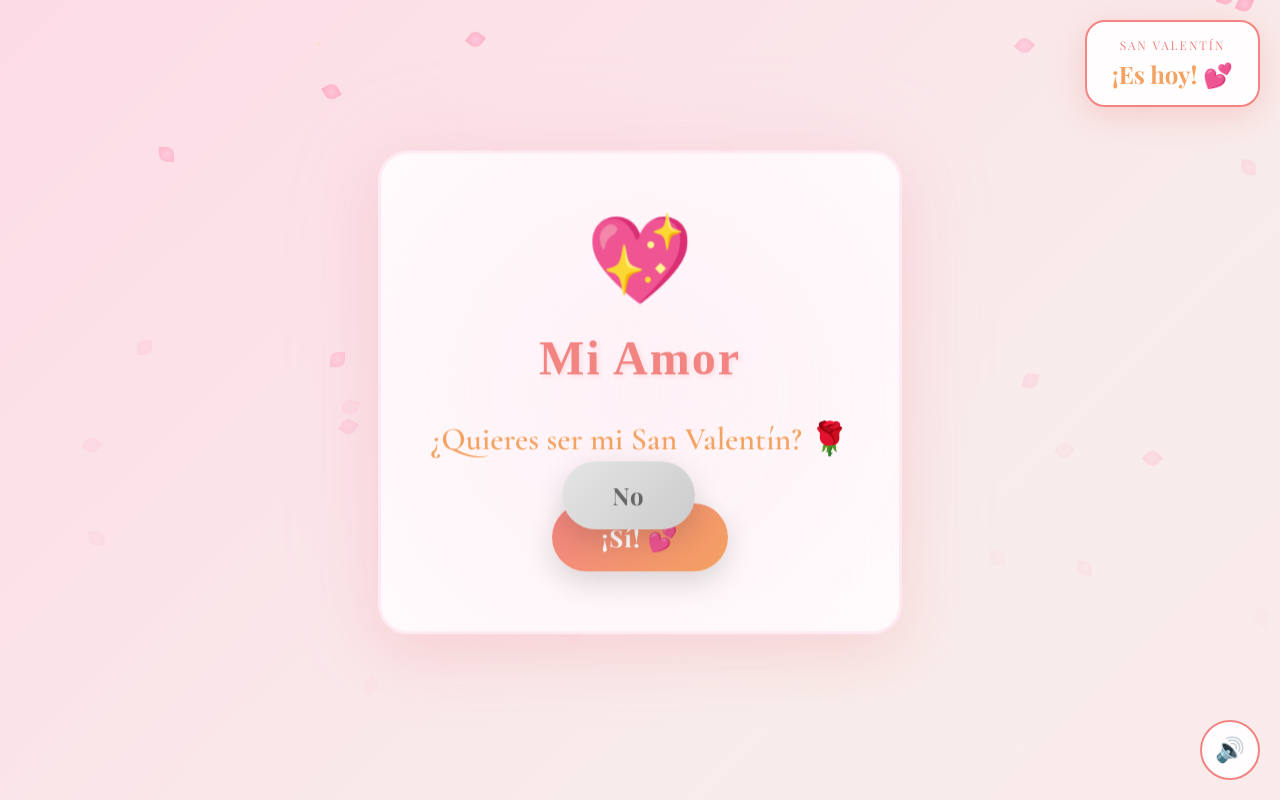
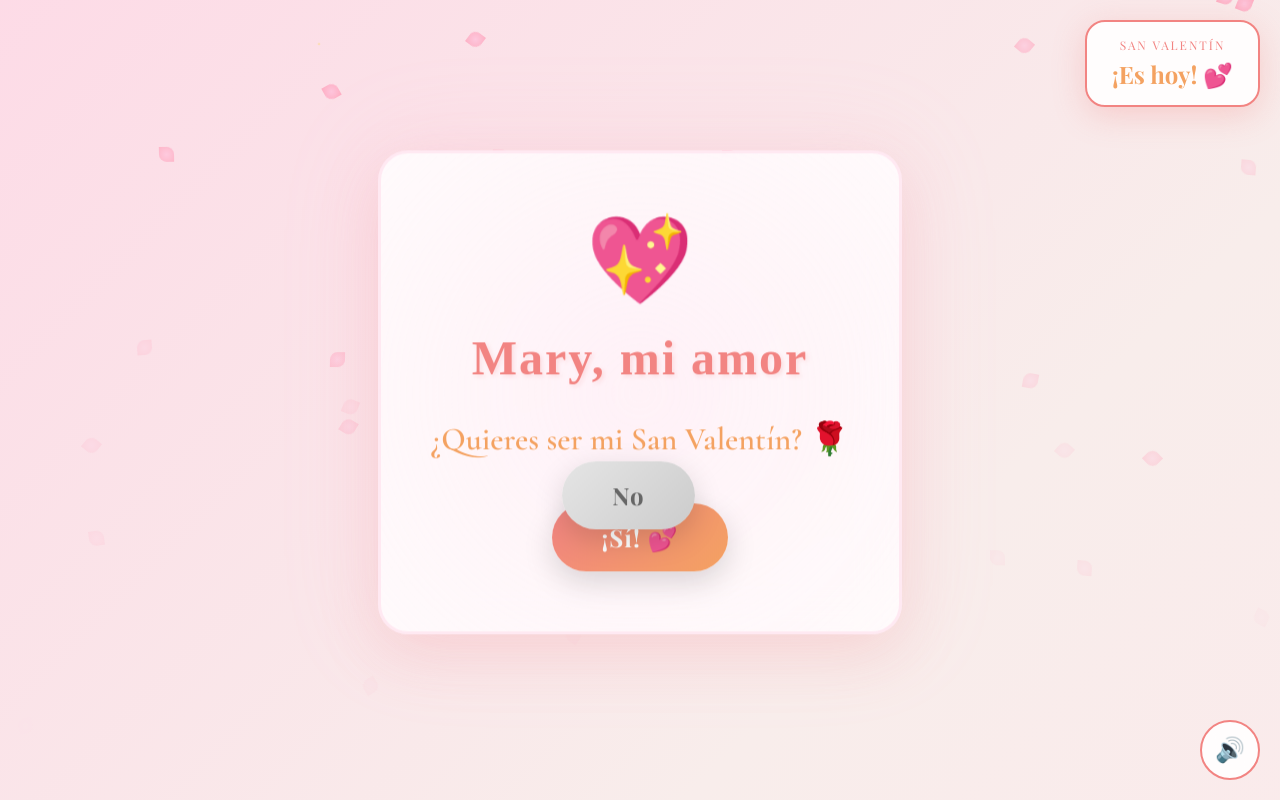
Before and after one commit to iamshack/valentine-site, a plain HTML site: page index.html in a window 1280 px wide. Drawn offline with nearby package versions, Linux system fonts and the light colour scheme; a web font is replaced by a local one.

Commit message:
Update index.html

```diff
--- a/index.html
+++ b/index.html
@@ -466,7 +466,7 @@
             <div class="card-content">
                 <div class="initial-content" id="initialContent">
                     <div class="heart-decoration">💖</div>
-                    <h1>Mi Amor</h1>
+                    <h1>Mary, mi amor</h1>
                     <p class="question">¿Quieres ser mi San Valentín? 🌹</p>
 
                     <div class="buttons">
```
